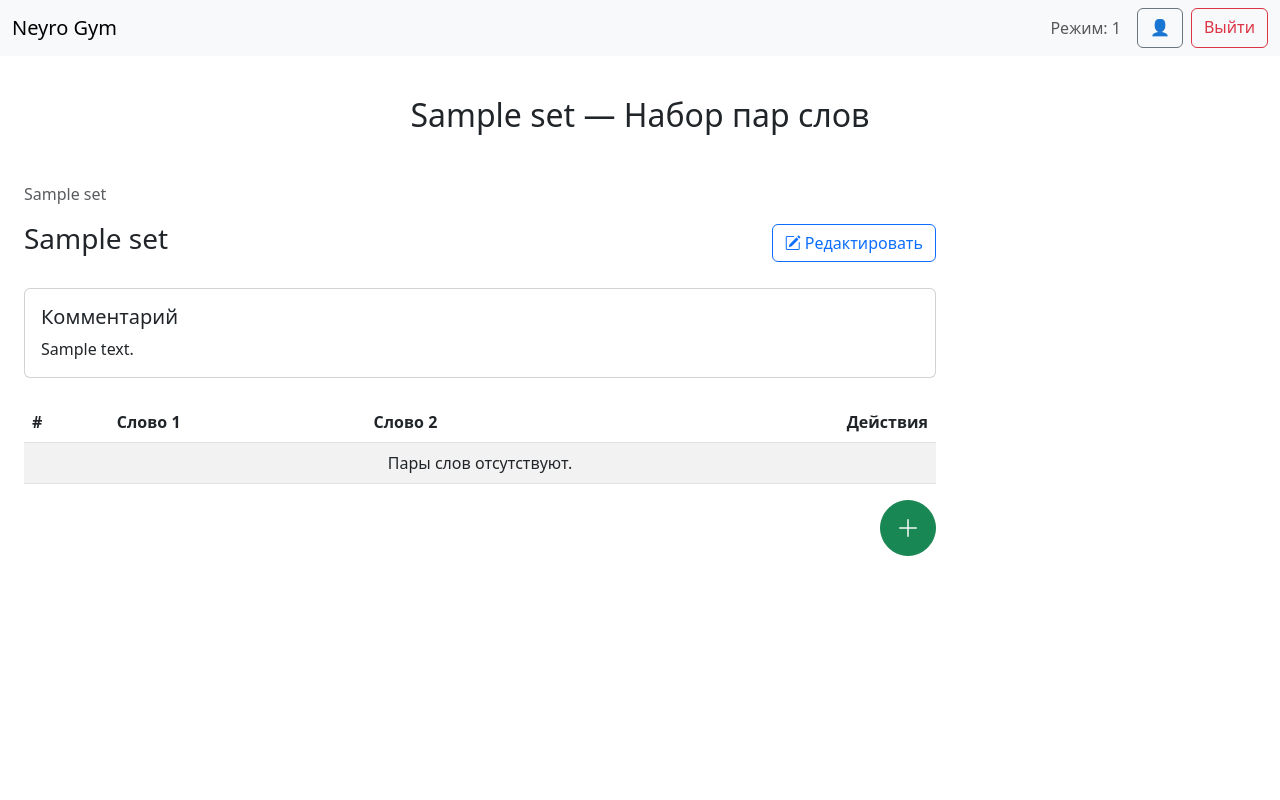
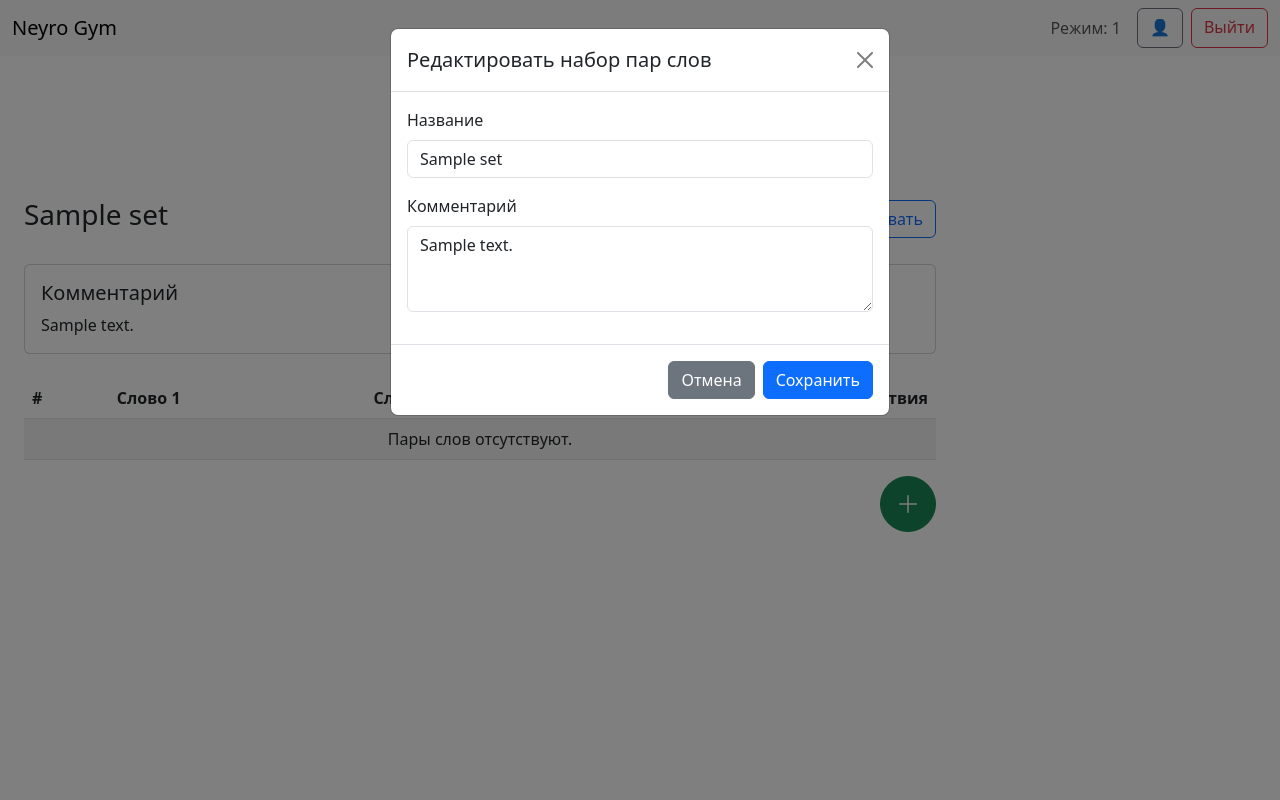
Before and after one commit to kirpix524/neurogym, a Flask app: page /account/data/pairs/1 in a window 1280 px wide, after a click on "Редактировать". Run offline with Flask 3, Linux system fonts and the light colour scheme; the visitor is signed in with stand-in values (Sample User, id 1); tables that the repository leaves empty hold one stand-in row (values such as "Sample post").

Commit message:
implemented word pair set edit

```diff
--- a/app/presentation/controllers/word_pairs/routes.py
+++ b/app/presentation/controllers/word_pairs/routes.py
@@ -3,8 +3,10 @@
 from app.application.dtos.word_pair import CreateWordPairDto, UpdateWordPairDto
 from app.application.use_cases.create_word_pair import CreateWordPairUseCase
 from app.application.use_cases.delete_word_pair import DeleteWordPairUseCase
+from app.application.use_cases.update_word_pair_set import UpdateWordPairSetUseCase
 from app.application.use_cases.update_pair import UpdateWordPairUseCase
 from app.application.use_cases.word_pairs import WordPairDataService
+from app.application.dtos.word_pair_set import UpdateWordPairSetDto
 from app.common_utils import get_folder_path
 from . import bp
 from app.infrastructure.db.models.word_pairs import WordPairSetModel
@@ -12,6 +14,7 @@
 create_pair_uc = CreateWordPairUseCase()
 delete_pair_uc = DeleteWordPairUseCase()
 update_pair_uc = UpdateWordPairUseCase()
+update_pair_set_uc = UpdateWordPairSetUseCase()
 
 @bp.route('/<int:set_id>', methods=['GET'])
 def view_word_pair_set(set_id: int) -> str | Response:
@@ -99,3 +102,26 @@
         flash(str(e), 'danger')
 
     return redirect(url_for('word_pairs.view_word_pair_set', set_id=set_id))
+
+@bp.route('/<int:set_id>/update_set', methods=['POST'])
+def update_word_pair_set(set_id: int) -> str | Response:
+    name = request.form.get('set_name', '').strip()
+    comment = request.form.get('set_comment', '').strip() or None
+
+    if not name:
+        flash('Название набора не может быть пустым.', 'danger')
+        return redirect(url_for('word_pairs.view_word_pair_set', set_id=set_id))
+
+    dto = UpdateWordPairSetDto(
+        id=set_id,
+        name=name,
+        comment=comment,
+        owner_id=g.current_user.id
+    )
+    try:
+        update_pair_set_uc.execute(dto)
+        flash('Набор пар слов обновлён.', 'success')
+    except ValueError as err:
+        flash(str(err), 'danger')
+
+    return redirect(url_for('word_pairs.view_word_pair_set', set_id=set_id))
--- /dev/null
+++ b/app/presentation/controllers/word_pairs/static/js/fill_edit_word_pair_set_form.js
@@ -0,0 +1,21 @@
+document.getElementById('editWordPairSetModal')
+  .addEventListener('show.bs.modal', function (event) {
+    const btn        = event.relatedTarget;
+    const modal      = this;
+    const updateUrl  = modal.getAttribute('data-update-url');
+    const setId      = btn.getAttribute('data-set-id');
+    const name       = btn.getAttribute('data-name') || '';
+    const comment    = btn.getAttribute('data-comment') || '';
+
+    const form       = modal.querySelector('#wordPairSetForm');
+    const idInput    = modal.querySelector('#setIdInput');
+    const nameInput  = modal.querySelector('#setName');
+    const commInput  = modal.querySelector('#setComment');
+    const submitBtn  = modal.querySelector('#setSubmitBtn');
+
+    form.action      = updateUrl;
+    idInput.value    = setId;
+    nameInput.value  = name;
+    commInput.value  = comment;
+    submitBtn.textContent = 'Сохранить';
+  });
--- /dev/null
+++ b/app/presentation/controllers/word_pairs/templates/_edit_word_pair_set_modal.html
@@ -0,0 +1,43 @@
+<div class="modal fade" id="editWordPairSetModal" tabindex="-1"
+     aria-labelledby="editWordPairSetModalLabel" aria-hidden="true"
+     data-update-url="{{ url_for('word_pairs.update_word_pair_set', set_id=word_set.id) }}">
+  <div class="modal-dialog">
+    <div class="modal-content">
+      <form id="wordPairSetForm" method="post" action="">
+        <div class="modal-header">
+          <h5 class="modal-title" id="editWordPairSetModalLabel">Редактировать набор пар слов</h5>
+          <button type="button" class="btn-close"
+                  data-bs-dismiss="modal" aria-label="Закрыть"></button>
+        </div>
+        <div class="modal-body">
+          <input type="hidden" name="set_id" id="setIdInput" value="">
+          <div class="mb-3">
+            <label for="setName" class="form-label">Название</label>
+            <input type="text" class="form-control"
+                   id="setName"
+                   name="set_name"
+                   required
+                   value="">
+          </div>
+          <div class="mb-3">
+            <label for="setComment" class="form-label">Комментарий</label>
+            <textarea class="form-control"
+                      id="setComment"
+                      name="set_comment"
+                      rows="3"></textarea>
+          </div>
+        </div>
+        <div class="modal-footer">
+          <button type="button" class="btn btn-secondary"
+                  data-bs-dismiss="modal">Отмена</button>
+          <button type="submit" class="btn btn-primary" id="setSubmitBtn">
+            Сохранить
+          </button>
+        </div>
+      </form>
+    </div>
+  </div>
+</div>
+
+<!-- Подключите рядом с Bootstrap.js -->
+<script src="{{ url_for('word_pairs.static', filename='js/fill_edit_word_pair_set_form.js') }}"></script>
--- a/app/presentation/controllers/word_pairs/templates/word_pair_set.html
+++ b/app/presentation/controllers/word_pairs/templates/word_pair_set.html
@@ -13,7 +13,7 @@
   </div>
 
   <div class="container mt-4">
-    <h2 class="text-center">{{ word_set.name }} — Набор пар слов</h2>
+    <h2 class="text-center">Набор пар слов "{{ word_set.name }}"</h2>
   </div>
 
   <div class="container-fluid flex-fill mt-3">
@@ -26,7 +26,6 @@
             {% for folder in folders_path %}
               <li class="breadcrumb-item">{{ folder.name }}</li>
             {% endfor %}
-            <li class="breadcrumb-item active" aria-current="page">{{ word_set.name }}</li>
           </ol>
         </nav>
 
@@ -36,7 +35,10 @@
           <button type="button"
                   class="btn btn-outline-primary"
                   data-bs-toggle="modal"
-                  data-bs-target="#editWordPairSetModal">
+                  data-bs-target="#editWordPairSetModal"
+                  data-set-id="{{ word_set.id }}"
+                  data-name="{{ word_set.name }}"
+                  data-comment="{{ word_set.comment or '' }}">
             <i class="bi bi-pencil-square"></i> Редактировать
           </button>
         </div>
@@ -61,7 +63,8 @@
   </div>
 
   <!-- модалка добавления-->
-  {% include '_add_word_pair_modal.html' %}
+  {% include '_word_pair_modal.html' %}
+  {% include '_edit_word_pair_set_modal.html' %}
   <script src="https://cdn.jsdelivr.net/npm/bootstrap@5.3.0/dist/js/bootstrap.bundle.min.js"></script>
 </body>
 </html>
```
Also changed, not shown: app/application/dtos/word_pair_set.py (+13 -0 lines), app/application/use_cases/update_word_pair_set.py (added, +21 -0 lines), app/presentation/controllers/word_pairs/templates/_word_pair_modal.html (renamed from app/presentation/controllers/word_pairs/templates/_add_word_pair_modal.html).
